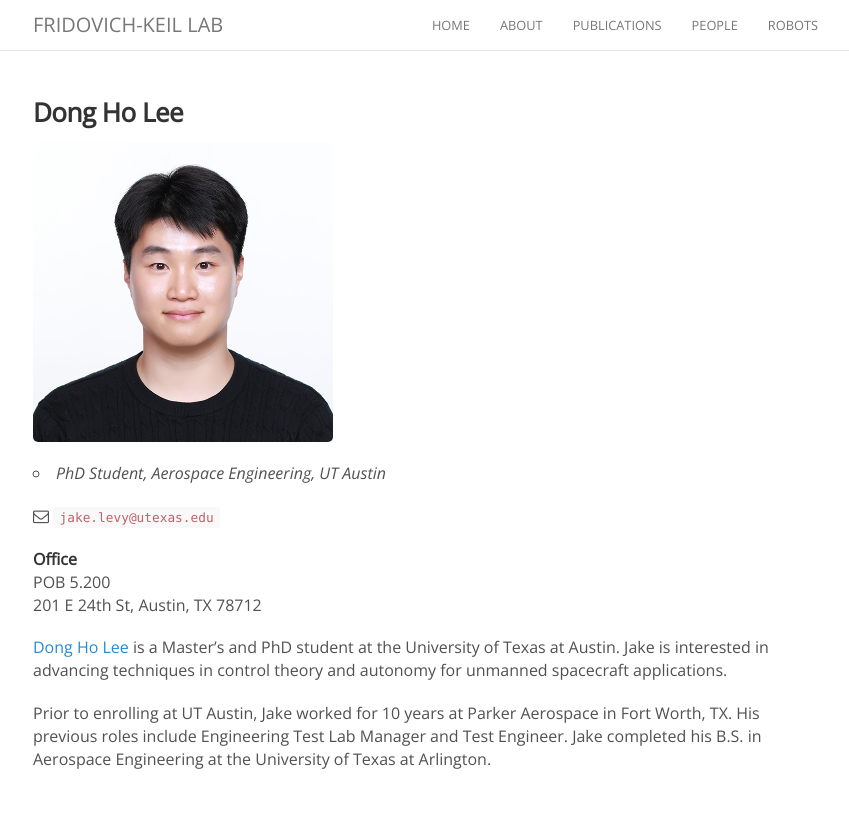
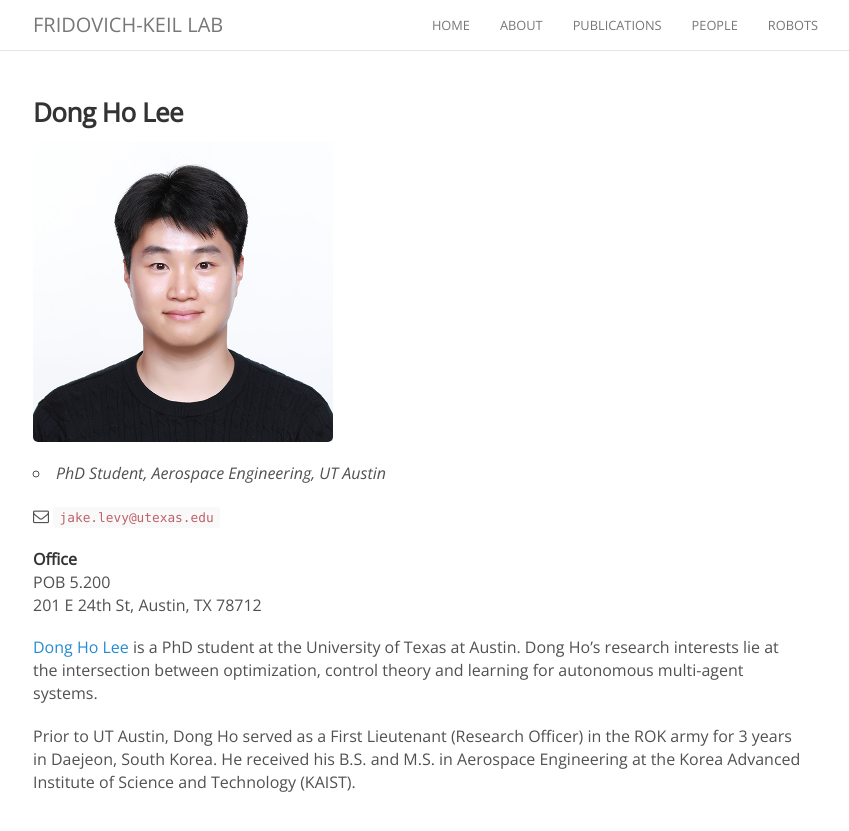
Before and after one commit to KordingLab/KordingLab.github.io, a Jekyll site: the page built from _people/Dongho_Lee.md, in a window 1280 px wide. Shown: the top 831 px of the page, without its empty margins (222-1071 px from the left). Built offline with Jekyll 4.4.1, drawn with Linux system fonts in a browser that asks for light colours; nearby versions of some CDN libraries; comment, search, counter and statistics services are not loaded.

Commit message:
Update Dongho_Lee.md

```diff
--- a/_people/Dongho_Lee.md
+++ b/_people/Dongho_Lee.md
@@ -15,6 +15,6 @@ POB 5.200<br>
 201 E 24th St,
 Austin, TX 78712
 
-[Dong Ho Lee](https://www.linkedin.com/in/dong-ho-lee-708551147/) is a Master's and PhD student at the University of Texas at Austin. Jake is interested in advancing techniques in control theory and autonomy for unmanned spacecraft applications.
+[Dong Ho Lee](https://www.linkedin.com/in/dong-ho-lee-708551147/) is a PhD student at the University of Texas at Austin. Dong Ho's research interests lie at the intersection between optimization, control theory and learning for autonomous multi-agent systems.
 
-Prior to enrolling at UT Austin, Jake worked for 10 years at Parker Aerospace in Fort Worth, TX. His previous roles include Engineering Test Lab Manager and Test Engineer. Jake completed his B.S. in Aerospace Engineering at the University of Texas at Arlington.
+Prior to UT Austin, Dong Ho served as a First Lieutenant (Research Officer) in the ROK army for 3 years in Daejeon, South Korea. He received his B.S. and M.S. in Aerospace Engineering at the Korea Advanced Institute of Science and Technology (KAIST).
```
